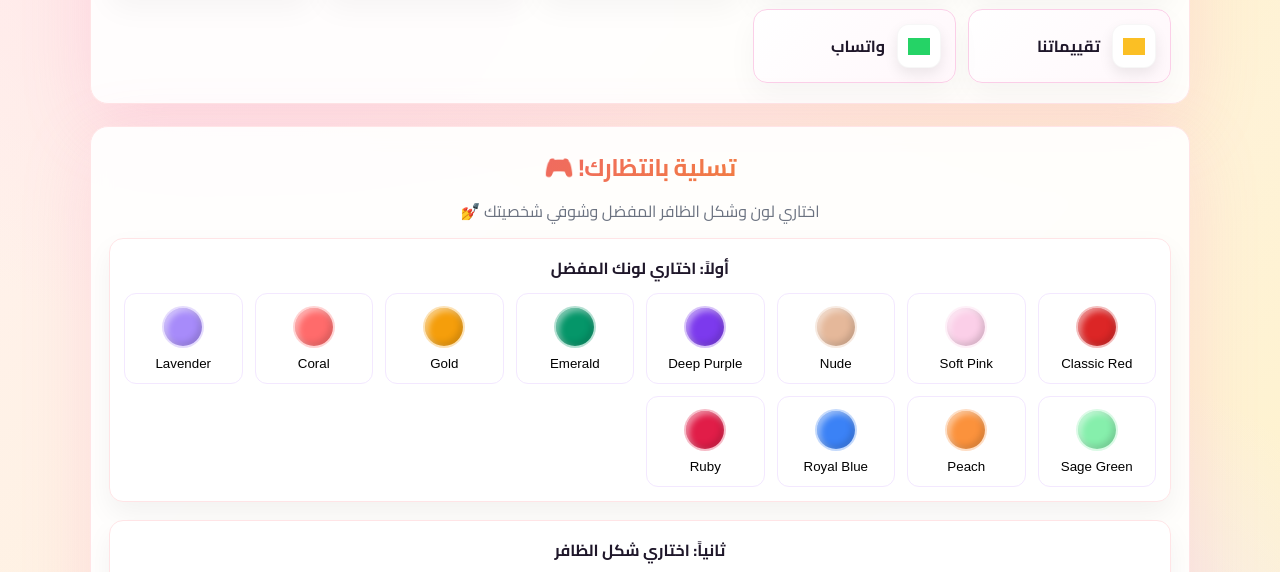
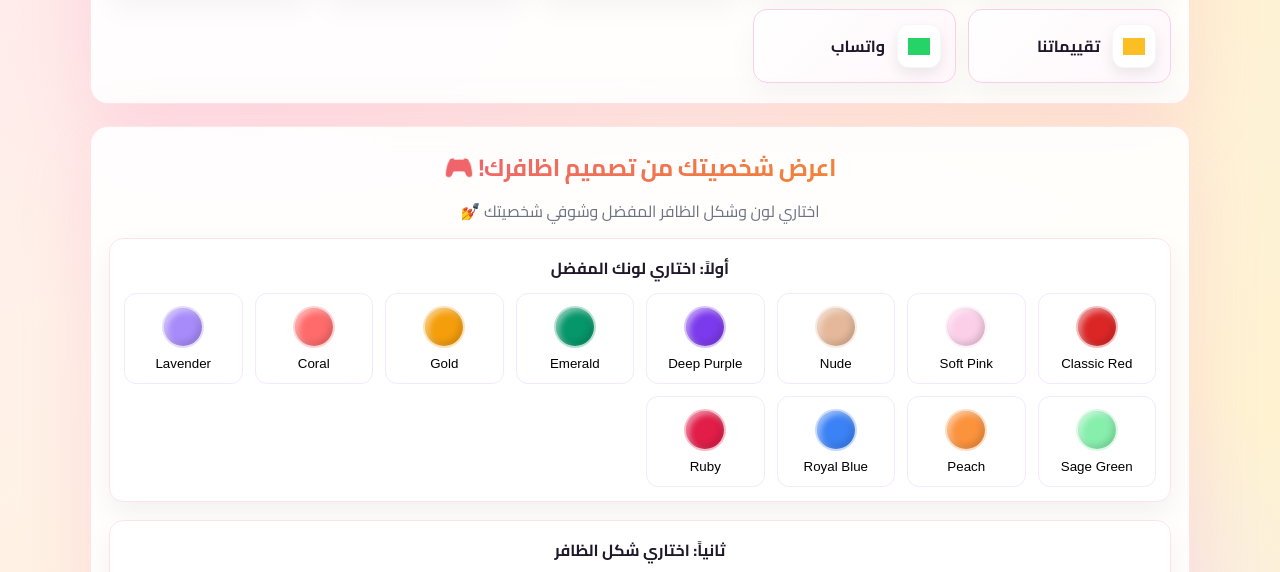
Before and after one commit to hsnshehata/ghazal, a website: page index.html in a window 1280 px wide. Shown: the part 217-789 px from the top of the page. Drawn offline with Linux system fonts and the light colour scheme; grey boxes are pictures that could not be loaded.

```diff
--- a/index.html
+++ b/index.html
@@ -408,7 +408,7 @@
 
     <section class="card">
       <div class="card-header">
-        <h2 class="section-title">تسلية بانتظارك! 🎮</h2>
+        <h2 class="section-title">اعرض شخصيتك من تصميم اظافرك! 🎮</h2>
         <p class="muted">اختاري لون وشكل الظافر المفضل وشوفي شخصيتك 💅</p>
       </div>
 
```
